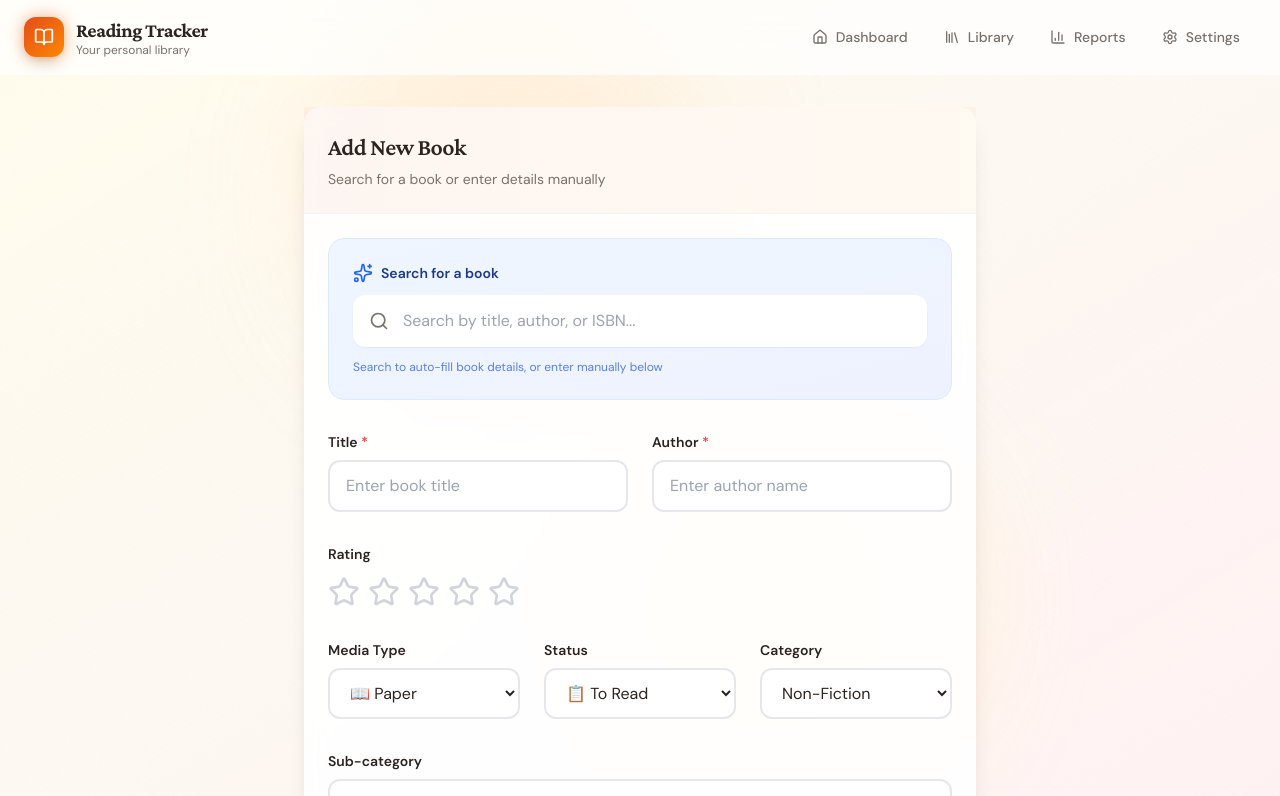
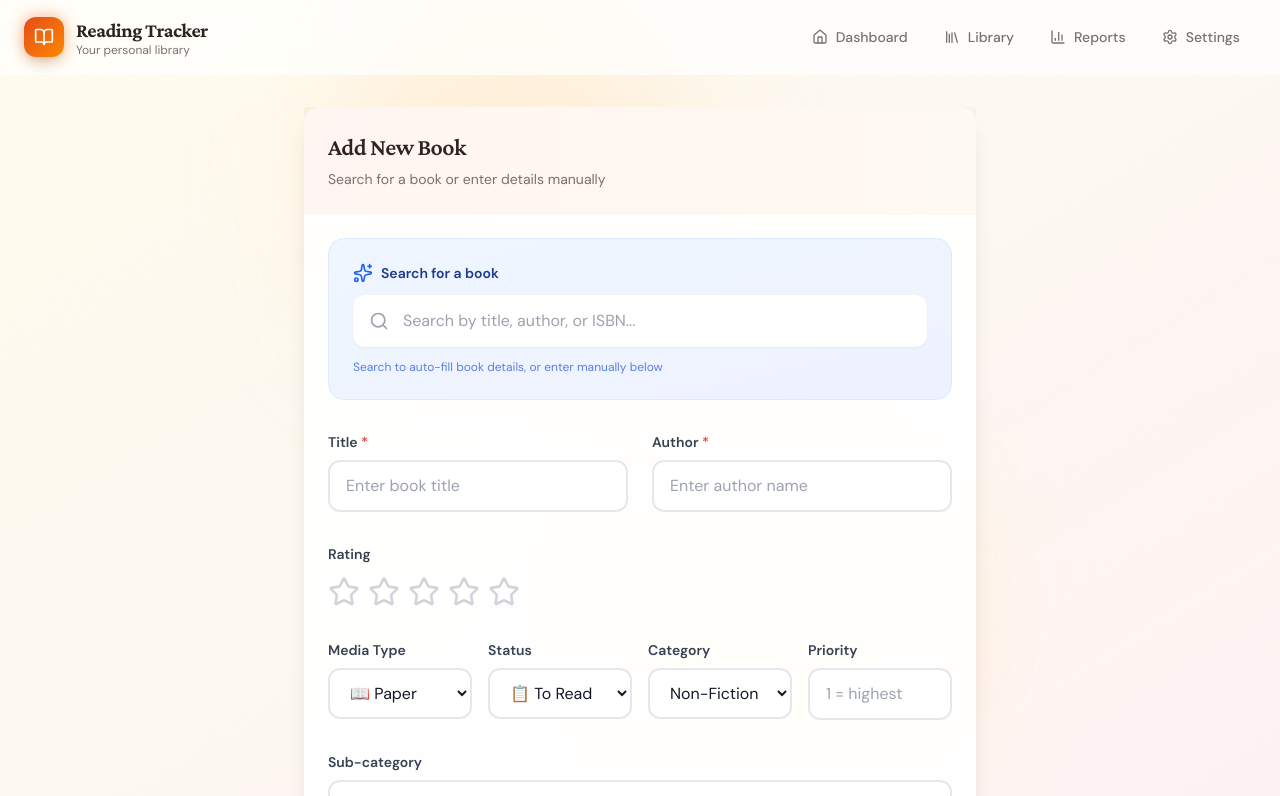
Before and after one commit to pwoodhouse2000/reading-tracker, a Next.js app: page /books/new in a window 1280 px wide. Shown: the top 796 px of the page. Built offline with nearby package versions, Linux system fonts and the light colour scheme.

Commit message:
Fix form input styling and add priority field
- Fixed dark input fields by adding explicit bg-white and text-gray-900 classes
- Added priority field to Edit Book form (1 = highest priority)
- Consistent input styling across all form elements
- Proper number input handling for priority field

```diff
--- a/src/components/books/book-form.tsx
+++ b/src/components/books/book-form.tsx
@@ -29,6 +29,7 @@ interface BookFormProps {
     coverImageUrl: string | null;
     isbn: string | null;
     rating: number | null;
+    priority: number | null;
   };
   mode: 'create' | 'edit';
 }
@@ -52,6 +53,7 @@ export function BookForm({ book, mode }: BookFormProps) {
     coverImageUrl: book?.coverImageUrl || '',
     isbn: book?.isbn || '',
     rating: book?.rating || null,
+    priority: book?.priority || null,
   });
 
   // Debounced search effect
@@ -113,9 +115,12 @@ export function BookForm({ book, mode }: BookFormProps) {
       HTMLInputElement | HTMLSelectElement | HTMLTextAreaElement
     >
   ) => {
+    const value = e.target.type === 'number'
+      ? (e.target.value === '' ? null : parseInt(e.target.value))
+      : e.target.value;
     setFormData((prev) => ({
       ...prev,
-      [e.target.name]: e.target.value,
+      [e.target.name]: value,
     }));
   };
 
@@ -171,6 +176,11 @@ export function BookForm({ book, mode }: BookFormProps) {
     setFormData((prev) => ({ ...prev, rating }));
   };
 
+  // Common input class for consistent styling
+  const inputClass = "w-full px-4 py-3 border-2 border-gray-200 rounded-xl focus:border-primary focus:ring-0 transition-all bg-white text-gray-900";
+  const textareaClass = "w-full px-4 py-3 border-2 border-gray-200 rounded-xl focus:border-primary focus:ring-0 transition-all resize-none bg-white text-gray-900";
+  const selectClass = "w-full px-4 py-3 border-2 border-gray-200 rounded-xl focus:border-primary focus:ring-0 transition-all bg-white text-gray-900";
+
   return (
     <Card className="border-0 shadow-xl bg-white/90 backdrop-blur">
       <CardHeader className="border-b border-gray-100 bg-gradient-to-r from-primary/5 to-accent/5">
@@ -195,19 +205,19 @@ export function BookForm({ book, mode }: BookFormProps) {
             </div>
             <div className="relative">
               <div className="relative">
-                <Search className="absolute left-4 top-1/2 transform -translate-y-1/2 text-muted-foreground h-5 w-5" />
+                <Search className="absolute left-4 top-1/2 transform -translate-y-1/2 text-gray-400 h-5 w-5" />
                 <input
                   type="text"
                   value={searchQuery}
                   onChange={(e) => setSearchQuery(e.target.value)}
                   placeholder="Search by title, author, or ISBN..."
-                  className="w-full pl-12 pr-12 py-3 border-2 border-transparent bg-white rounded-xl shadow-sm focus:border-blue-300 focus:ring-0 transition-all"
+                  className="w-full pl-12 pr-12 py-3 border-2 border-transparent bg-white rounded-xl shadow-sm focus:border-blue-300 focus:ring-0 transition-all text-gray-900 placeholder-gray-400"
                 />
                 {searchQuery && (
                   <button
                     type="button"
                     onClick={clearSearch}
-                    className="absolute right-4 top-1/2 transform -translate-y-1/2 text-muted-foreground hover:text-foreground transition-colors"
+                    className="absolute right-4 top-1/2 transform -translate-y-1/2 text-gray-400 hover:text-gray-600 transition-colors"
                   >
                     <X className="h-5 w-5" />
                   </button>
@@ -232,12 +242,12 @@ export function BookForm({ book, mode }: BookFormProps) {
               {showResults && (
                 <div className="absolute z-20 w-full mt-2 bg-white border-2 border-gray-100 rounded-xl shadow-2xl max-h-96 overflow-y-auto">
                   {searching ? (
-                    <div className="p-6 text-center text-muted-foreground">
+                    <div className="p-6 text-center text-gray-500">
                       <RefreshCw className="h-5 w-5 animate-spin mx-auto mb-2" />
                       Searching...
                     </div>
                   ) : searchResults.length === 0 ? (
-                    <div className="p-6 text-center text-muted-foreground">
+                    <div className="p-6 text-center text-gray-500">
                       No books found. Try a different search term.
                     </div>
                   ) : (
@@ -261,14 +271,14 @@ export function BookForm({ book, mode }: BookFormProps) {
                             </div>
                           )}
                           <div className="flex-1 min-w-0">
-                            <div className="font-semibold text-sm line-clamp-2">
+                            <div className="font-semibold text-sm text-gray-900 line-clamp-2">
                               {result.title}
                             </div>
-                            <div className="text-sm text-muted-foreground mt-0.5">
+                            <div className="text-sm text-gray-600 mt-0.5">
                               by {result.author}
                             </div>
                             {result.summary && (
-                              <div className="text-xs text-muted-foreground mt-2 line-clamp-2 leading-relaxed">
+                              <div className="text-xs text-gray-500 mt-2 line-clamp-2 leading-relaxed">
                                 {result.summary}
                               </div>
                             )}
@@ -299,7 +309,7 @@ export function BookForm({ book, mode }: BookFormProps) {
                 />
               </div>
               <div className="flex-1">
-                <label className="block text-sm font-medium mb-2 text-muted-foreground">
+                <label className="block text-sm font-medium mb-2 text-gray-600">
                   Cover Image URL
                 </label>
                 <input
@@ -307,7 +317,7 @@ export function BookForm({ book, mode }: BookFormProps) {
                   name="coverImageUrl"
                   value={formData.coverImageUrl}
                   onChange={handleChange}
-                  className="w-full px-4 py-2 border-2 border-gray-200 rounded-xl focus:border-primary focus:ring-0 transition-all text-sm"
+                  className={inputClass + " text-sm"}
                   placeholder="https://..."
                 />
               </div>
@@ -317,7 +327,7 @@ export function BookForm({ book, mode }: BookFormProps) {
           {/* Title and Author */}
           <div className="grid gap-6 md:grid-cols-2">
             <div>
-              <label className="block text-sm font-semibold mb-2">
+              <label className="block text-sm font-semibold mb-2 text-gray-700">
                 Title <span className="text-red-500">*</span>
               </label>
               <input
@@ -326,13 +336,13 @@ export function BookForm({ book, mode }: BookFormProps) {
                 value={formData.title}
                 onChange={handleChange}
                 required
-                className="w-full px-4 py-3 border-2 border-gray-200 rounded-xl focus:border-primary focus:ring-0 transition-all"
+                className={inputClass}
                 placeholder="Enter book title"
               />
             </div>
 
             <div>
-              <label className="block text-sm font-semibold mb-2">
+              <label className="block text-sm font-semibold mb-2 text-gray-700">
                 Author <span className="text-red-500">*</span>
               </label>
               <input
@@ -341,7 +351,7 @@ export function BookForm({ book, mode }: BookFormProps) {
                 value={formData.author}
                 onChange={handleChange}
                 required
-                className="w-full px-4 py-3 border-2 border-gray-200 rounded-xl focus:border-primary focus:ring-0 transition-all"
+                className={inputClass}
                 placeholder="Enter author name"
               />
             </div>
@@ -349,7 +359,7 @@ export function BookForm({ book, mode }: BookFormProps) {
 
           {/* Rating */}
           <div>
-            <label className="block text-sm font-semibold mb-3">
+            <label className="block text-sm font-semibold mb-3 text-gray-700">
               Rating
             </label>
             <div className="flex items-center gap-2">
@@ -373,7 +383,7 @@ export function BookForm({ book, mode }: BookFormProps) {
                 <button
                   type="button"
                   onClick={() => setRating(null)}
-                  className="ml-3 text-sm text-muted-foreground hover:text-foreground transition-colors"
+                  className="ml-3 text-sm text-gray-500 hover:text-gray-700 transition-colors"
                 >
                   Clear
                 </button>
@@ -381,17 +391,17 @@ export function BookForm({ book, mode }: BookFormProps) {
             </div>
           </div>
 
-          {/* Type, Status, Category */}
-          <div className="grid grid-cols-1 md:grid-cols-3 gap-6">
+          {/* Type, Status, Category, Priority */}
+          <div className="grid grid-cols-2 md:grid-cols-4 gap-4">
             <div>
-              <label className="block text-sm font-semibold mb-2">
+              <label className="block text-sm font-semibold mb-2 text-gray-700">
                 Media Type
               </label>
               <select
                 name="mediaType"
                 value={formData.mediaType}
                 onChange={handleChange}
-                className="w-full px-4 py-3 border-2 border-gray-200 rounded-xl focus:border-primary focus:ring-0 transition-all bg-white"
+                className={selectClass}
               >
                 <option value="PAPER">📖 Paper</option>
                 <option value="AUDIOBOOK">🎧 Audiobook</option>
@@ -400,14 +410,14 @@ export function BookForm({ book, mode }: BookFormProps) {
             </div>
 
             <div>
-              <label className="block text-sm font-semibold mb-2">
+              <label className="block text-sm font-semibold mb-2 text-gray-700">
                 Status
               </label>
               <select
                 name="status"
                 value={formData.status}
                 onChange={handleChange}
-                className="w-full px-4 py-3 border-2 border-gray-200 rounded-xl focus:border-primary focus:ring-0 transition-all bg-white"
+                className={selectClass}
               >
                 <option value="TO_READ">📋 To Read</option>
                 <option value="NEXT_UP">⏳ Next Up</option>
@@ -418,23 +428,38 @@ export function BookForm({ book, mode }: BookFormProps) {
             </div>
 
             <div>
-              <label className="block text-sm font-semibold mb-2">
+              <label className="block text-sm font-semibold mb-2 text-gray-700">
                 Category
               </label>
               <select
                 name="category"
                 value={formData.category}
                 onChange={handleChange}
-                className="w-full px-4 py-3 border-2 border-gray-200 rounded-xl focus:border-primary focus:ring-0 transition-all bg-white"
+                className={selectClass}
               >
                 <option value="FICTION">Fiction</option>
                 <option value="NON_FICTION">Non-Fiction</option>
               </select>
             </div>
+
+            <div>
+              <label className="block text-sm font-semibold mb-2 text-gray-700">
+                Priority
+              </label>
+              <input
+                type="number"
+                name="priority"
+                value={formData.priority ?? ''}
+                onChange={handleChange}
+                min="1"
+                className={inputClass}
+                placeholder="1 = highest"
+              />
+            </div>
           </div>
 
           <div>
-            <label className="block text-sm font-semibold mb-2">
+            <label className="block text-sm font-semibold mb-2 text-gray-700">
               Sub-category
             </label>
             <input
@@ -443,12 +468,12 @@ export function BookForm({ book, mode }: BookFormProps) {
               value={formData.subCategory}
               onChange={handleChange}
               placeholder="e.g., Science Fiction, Biography, Self-Help..."
-              className="w-full px-4 py-3 border-2 border-gray-200 rounded-xl focus:border-primary focus:ring-0 transition-all"
+              className={inputClass}
             />
           </div>
 
           <div>
-            <label className="block text-sm font-semibold mb-2">
+            <label className="block text-sm font-semibold mb-2 text-gray-700">
               Summary
             </label>
             <textarea
@@ -457,12 +482,12 @@ export function BookForm({ book, mode }: BookFormProps) {
               onChange={handleChange}
               rows={4}
               placeholder="Book description or synopsis..."
-              className="w-full px-4 py-3 border-2 border-gray-200 rounded-xl focus:border-primary focus:ring-0 transition-all resize-none"
+              className={textareaClass}
             />
           </div>
 
           <div>
-            <label className="block text-sm font-semibold mb-2">
+            <label className="block text-sm font-semibold mb-2 text-gray-700">
               My Thoughts
             </label>
             <textarea
@@ -471,7 +496,7 @@ export function BookForm({ book, mode }: BookFormProps) {
               onChange={handleChange}
               rows={4}
               placeholder="Your personal thoughts about this book..."
-              className="w-full px-4 py-3 border-2 border-gray-200 rounded-xl focus:border-primary focus:ring-0 transition-all resize-none"
+              className={textareaClass}
             />
           </div>
 
```
